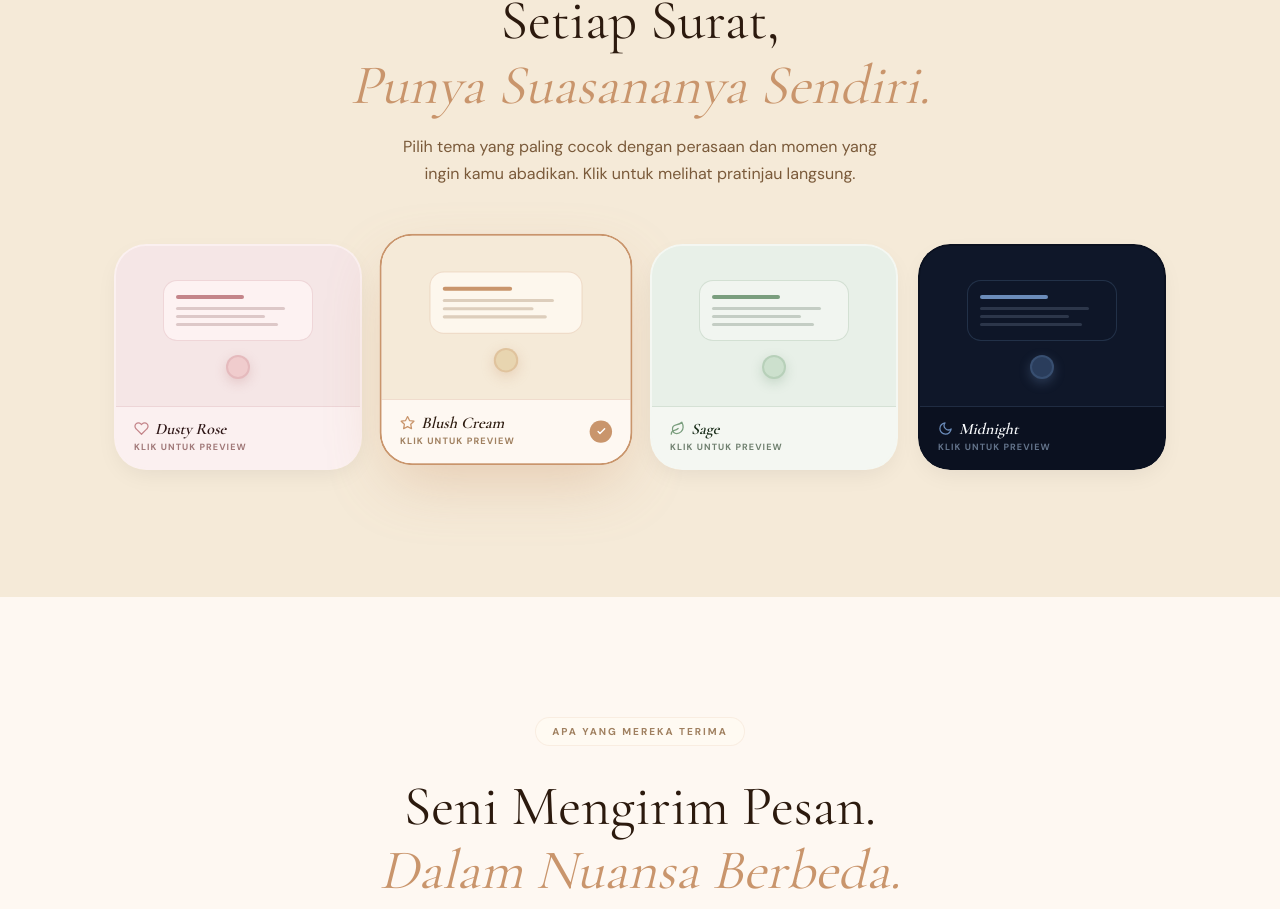
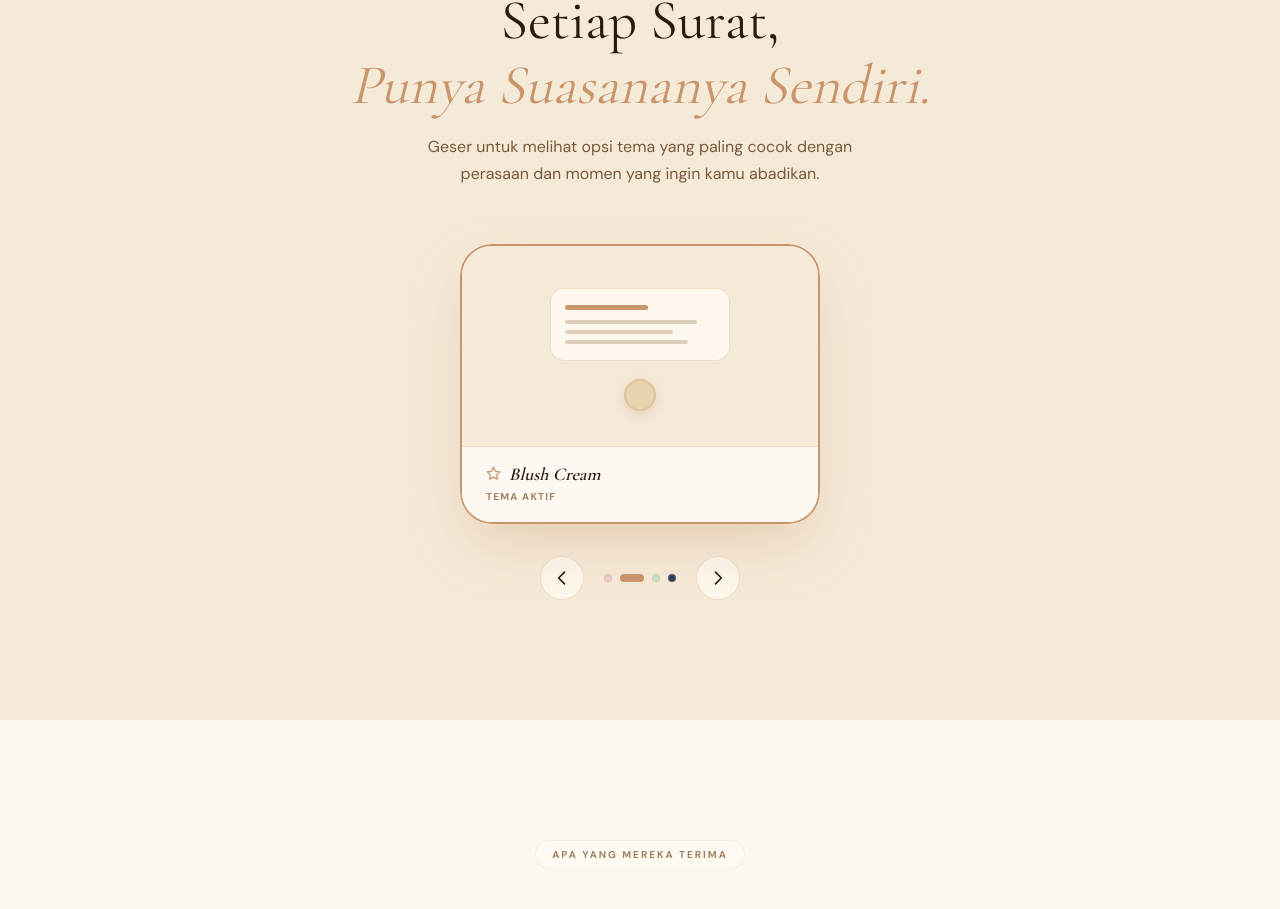
Before and after one commit to detectivecrewze/for-you-always, a Next.js app: page /letter in a window 1280 px wide. Shown: the part 933-1842 px from the top of the page. Built offline with nearby package versions, Linux system fonts and the light colour scheme.

Commit message:
feat: implement interactive landing page with dynamic themes and feature showcase component

```diff
--- a/app/(landing)/letter/page.tsx
+++ b/app/(landing)/letter/page.tsx
@@ -531,6 +531,12 @@ function ThemeSwitcher({ active, onChange }: { active: ThemeKey; onChange: (k: T
 
 function ThemeGallery({ active, onChange }: { active: ThemeKey; onChange: (k: ThemeKey) => void }) {
     const themes = Object.keys(THEMES) as ThemeKey[];
+    const activeIndex = themes.indexOf(active);
+
+    const nextTheme = () => onChange(themes[(activeIndex + 1) % themes.length]);
+    const prevTheme = () => onChange(themes[(activeIndex - 1 + themes.length) % themes.length]);
+    const t = THEMES[active];
+
     return (
         <section id="pilih-nuansa" className="section-spacing" style={{ background: "var(--bg-warm)", position: "relative", overflow: "hidden" }}>
             <div style={{ maxWidth: 1100, margin: "0 auto", padding: "0 clamp(16px,4vw,24px)", boxSizing: "border-box" as const }}>
@@ -538,45 +544,52 @@ function ThemeGallery({ active, onChange }: { active: ThemeKey; onChange: (k: Th
                     <div style={{ textAlign: "center", marginBottom: 56 }}>
                         <span className="label-text" style={{ display: "inline-block", padding: "6px 16px", background: "var(--accent-glow)", border: "1px solid var(--border-warm)", borderRadius: 999, marginBottom: 24 }}>Pilih Nuansamu</span>
                         <h2 className="heading-lg">Setiap Surat,<br /><span className="italic-accent">Punya Suasananya Sendiri.</span></h2>
-                        <p className="body-text" style={{ maxWidth: 480, margin: "16px auto 0" }}>Pilih tema yang paling cocok dengan perasaan dan momen yang ingin kamu abadikan. Klik untuk melihat pratinjau langsung.</p>
+                        <p className="body-text" style={{ maxWidth: 480, margin: "16px auto 0" }}>Geser untuk melihat opsi tema yang paling cocok dengan perasaan dan momen yang ingin kamu abadikan.</p>
                     </div>
                 </AnimatedSection>
-                <div style={{ display: "grid", gridTemplateColumns: "repeat(auto-fit, minmax(min(210px,100%), 1fr))", gap: 20 }}>
-                    {themes.map((key, i) => {
-                        const t = THEMES[key];
-                        const isActive = active === key;
-                        return (
-                            <AnimatedSection key={key} delay={i * 80}>
-                                <button onClick={() => onChange(key)} style={{ width: "100%", border: "none", padding: 0, background: "none", cursor: "pointer", borderRadius: "var(--radius-lg)", overflow: "hidden", transition: "all 0.4s cubic-bezier(0.4,0,0.2,1)", transform: isActive ? "translateY(-8px) scale(1.02)" : "translateY(0) scale(1)", boxShadow: isActive ? `0 24px 60px -12px ${t.accent}60` : "0 8px 24px -6px rgba(0,0,0,0.08)" }}>
-                                    <div style={{ background: t.bg, border: `2px solid ${isActive ? t.accent : "transparent"} `, borderRadius: "var(--radius-lg)", overflow: "hidden", transition: "border-color 0.3s ease" }}>
-                                        <div style={{ padding: "28px 20px 20px", background: t.bgWarm, minHeight: 160, display: "flex", flexDirection: "column" as const, alignItems: "center", justifyContent: "center", gap: 14, position: "relative" as const }}>
-                                            <div style={{ width: "100%", maxWidth: 150, background: t.bgCard, borderRadius: 14, padding: "14px 12px", border: `1px solid ${t.borderWarm}` }}>
-                                                <div style={{ width: "55%", height: 4, borderRadius: 999, background: t.accent, marginBottom: 8 }} />
-                                                <div style={{ width: "88%", height: 3, borderRadius: 999, background: t.textMuted, opacity: 0.35, marginBottom: 5 }} />
-                                                <div style={{ width: "72%", height: 3, borderRadius: 999, background: t.textMuted, opacity: 0.35, marginBottom: 5 }} />
-                                                <div style={{ width: "82%", height: 3, borderRadius: 999, background: t.textMuted, opacity: 0.35 }} />
+
+                <div style={{ maxWidth: 360, margin: "0 auto", position: "relative" }}>
+                    <AnimatedSection>
+                        <div style={{ width: "100%", borderRadius: "var(--radius-lg)", overflow: "hidden", boxShadow: `0 24px 60px -12px ${t.accent}60`, transition: "all 0.5s ease" }}>
+                            <div style={{ background: t.bg, border: `2px solid ${t.accent}`, borderRadius: "var(--radius-lg)", overflow: "hidden", transition: "all 0.5s ease" }}>
+                                <div style={{ padding: "32px 20px 24px", background: t.bgWarm, minHeight: 200, display: "flex", flexDirection: "column" as const, alignItems: "center", justifyContent: "center", gap: 18, position: "relative" as const, transition: "background 0.5s ease" }}>
+                                    <div style={{ width: "100%", maxWidth: 180, background: t.bgCard, borderRadius: 14, padding: "16px 14px", border: `1px solid ${t.borderWarm}`, transition: "all 0.5s ease" }}>
+                                        <div style={{ width: "55%", height: 5, borderRadius: 999, background: t.accent, marginBottom: 10, transition: "background 0.5s ease" }} />
+                                        <div style={{ width: "88%", height: 4, borderRadius: 999, background: t.textMuted, opacity: 0.35, marginBottom: 6, transition: "background 0.5s ease" }} />
+                                        <div style={{ width: "72%", height: 4, borderRadius: 999, background: t.textMuted, opacity: 0.35, marginBottom: 6, transition: "background 0.5s ease" }} />
+                                        <div style={{ width: "82%", height: 4, borderRadius: 999, background: t.textMuted, opacity: 0.35, transition: "background 0.5s ease" }} />
                                     </div>
-                                            <div style={{ width: 24, height: 24, borderRadius: "50%", background: t.swatch, border: `2px solid ${t.borderWarm}`, boxShadow: `0 4px 12px ${t.accent}50` }} />
+                                    <div style={{ width: 32, height: 32, borderRadius: "50%", background: t.swatch, border: `2px solid ${t.borderWarm}`, boxShadow: `0 4px 12px ${t.accent}50`, transition: "all 0.5s ease" }} />
                                 </div>
-                                        <div style={{ padding: "14px 18px", background: t.bg, borderTop: `1px solid ${t.borderWarm}`, display: "flex", alignItems: "center", justifyContent: "space-between" }}>
+                                <div style={{ padding: "18px 24px", background: t.bg, borderTop: `1px solid ${t.borderWarm}`, display: "flex", alignItems: "center", justifyContent: "space-between", transition: "all 0.5s ease" }}>
                                     <div style={{ textAlign: "left" as const }}>
-                                                <div style={{ fontFamily: "var(--font-display)", fontStyle: "italic", fontSize: 16, fontWeight: 600, color: t.textPrimary, lineHeight: 1, display: "flex", alignItems: "center", gap: 6 }}>
-                                                    <span style={{ color: t.accent, display: "flex", flexShrink: 0 }}>{t.icon}</span>
+                                        <div style={{ fontFamily: "var(--font-display)", fontStyle: "italic", fontSize: 18, fontWeight: 600, color: t.textPrimary, lineHeight: 1, display: "flex", alignItems: "center", gap: 8, transition: "color 0.5s ease" }}>
+                                            <span style={{ color: t.accent, display: "flex", flexShrink: 0, transition: "color 0.5s ease" }}>{t.icon}</span>
                                             {t.name}
                                         </div>
-                                                <div style={{ fontSize: 9, fontWeight: 700, letterSpacing: "0.12em", textTransform: "uppercase" as const, color: t.textMuted, marginTop: 4 }}>Klik untuk preview</div>
-                                            </div>
-                                            {isActive && (
-                                                <div style={{ width: 22, height: 22, borderRadius: "50%", background: t.accent, display: "flex", alignItems: "center", justifyContent: "center", flexShrink: 0 }}>
-                                                    <svg width="11" height="11" viewBox="0 0 24 24" fill="none" stroke="white" strokeWidth={3}><path strokeLinecap="round" strokeLinejoin="round" d="M5 13l4 4L19 7" /></svg>
-                                                </div>
-                                            )}
+                                        <div style={{ fontSize: 10, fontWeight: 700, letterSpacing: "0.12em", textTransform: "uppercase" as const, color: t.textMuted, marginTop: 6, transition: "color 0.5s ease" }}>Tema Aktif</div>
                                     </div>
                                 </div>
+                            </div>
+                        </div>
+                    </AnimatedSection>
+                </div>
+
+                {/* Navigation Controls */}
+                <div style={{ display: "flex", alignItems: "center", justifyContent: "center", gap: 20, marginTop: 32 }}>
+                    <button onClick={prevTheme} style={{ width: 44, height: 44, borderRadius: "50%", background: t.bgCard, border: `1px solid ${t.borderWarm}`, display: "flex", alignItems: "center", justifyContent: "center", cursor: "pointer", color: t.textPrimary, transition: "all 0.3s ease" }} aria-label="Tema sebelumnya">
+                        <svg width="20" height="20" fill="none" viewBox="0 0 24 24" stroke="currentColor" strokeWidth={2}><path strokeLinecap="round" strokeLinejoin="round" d="M15 19l-7-7 7-7" /></svg>
                     </button>
-                            </AnimatedSection>
-                        );
-                    })}
+
+                    <div style={{ display: "flex", gap: 8 }}>
+                        {themes.map((key) => (
+                            <button key={key} onClick={() => onChange(key)} aria-label={`Pilih tema ${THEMES[key].name}`} style={{ width: active === key ? 24 : 8, height: 8, borderRadius: 999, background: active === key ? t.accent : THEMES[key].swatch, border: active === key ? "none" : `1px solid ${t.borderWarm}`, padding: 0, cursor: "pointer", transition: "all 0.3s ease" }} />
+                        ))}
+                    </div>
+
+                    <button onClick={nextTheme} style={{ width: 44, height: 44, borderRadius: "50%", background: t.bgCard, border: `1px solid ${t.borderWarm}`, display: "flex", alignItems: "center", justifyContent: "center", cursor: "pointer", color: t.textPrimary, transition: "all 0.3s ease" }} aria-label="Tema selanjutnya">
+                        <svg width="20" height="20" fill="none" viewBox="0 0 24 24" stroke="currentColor" strokeWidth={2}><path strokeLinecap="round" strokeLinejoin="round" d="M9 5l7 7-7 7" /></svg>
+                    </button>
                 </div>
             </div>
         </section>
```
Lines whose indentation alone changed are shown as unchanged.
